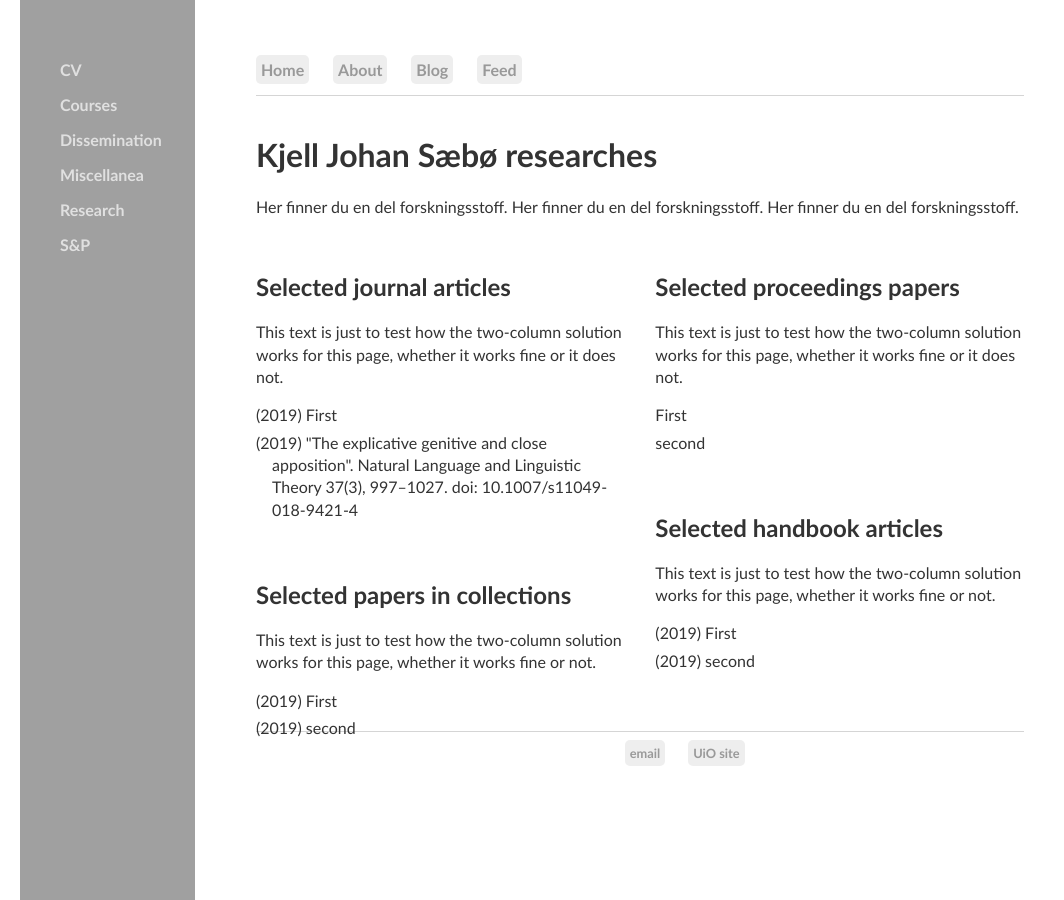
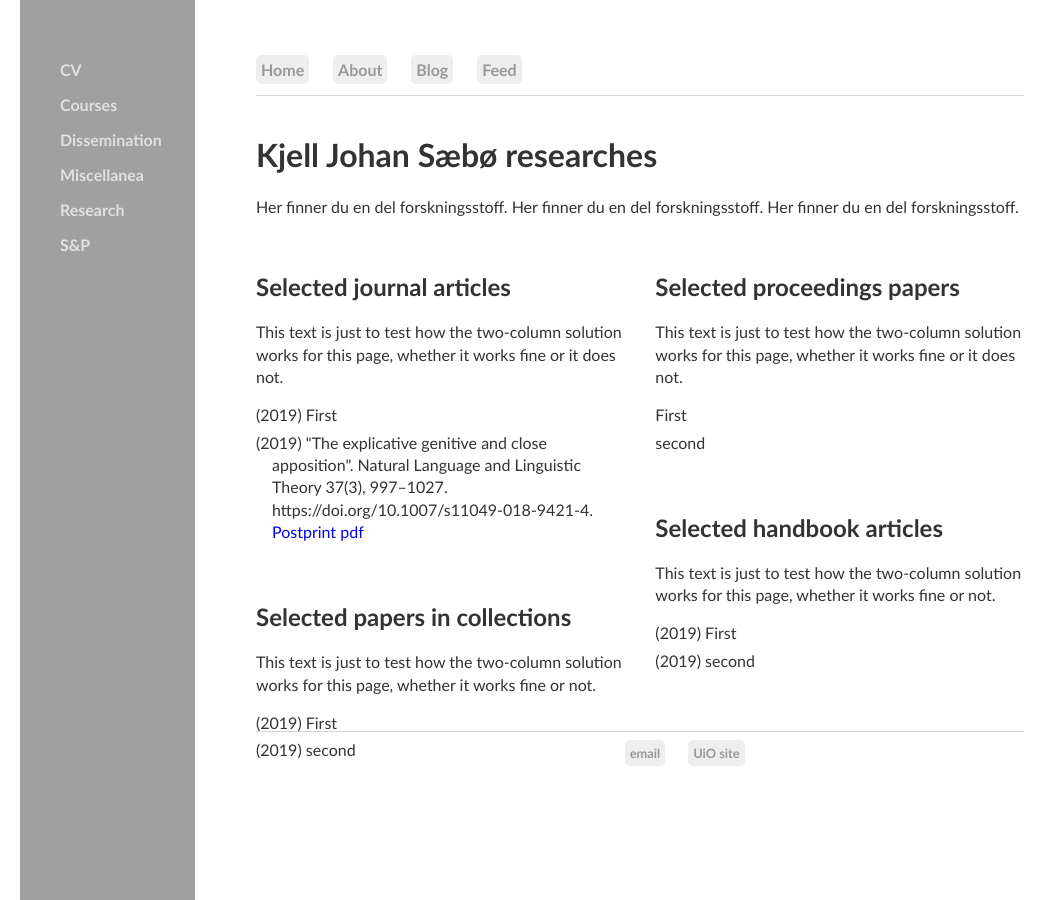
Before and after one commit to kjelljs/kjelljs.github.io, a Jekyll site: the page built from research/index.html, in a window 1280 px wide. Shown: the whole page, without its empty margins (0-1064 px from the left). Built offline with Jekyll 4.4.1, drawn with Linux system fonts in a browser that asks for light colours.

Commit message:
Update index.html

```diff
--- a/research/index.html
+++ b/research/index.html
@@ -20,7 +20,7 @@ title: Kjell Johan resear
 	    <p>This text is just to test how the two-column solution works for this page, whether it works fine or it does not.</p>
 	    <ul id="pubs">
 		    <li>(2019) First </li>
-		    <li>(2019) "The explicative genitive and close apposition". Natural Language and Linguistic Theory 37(3), 997–1027. doi: 10.1007/s11049-018-9421-4 </li>
+		    <li>(2019) "The explicative genitive and close apposition". Natural Language and Linguistic Theory 37(3), 997–1027. https://doi.org/10.1007/s11049-018-9421-4. <a href="kjelljs.github.io/pdf/genexR3.pdf">Postprint pdf</a></li>
     </ul>
 </br>
     <h2>Selected papers in collections</h2>
```
